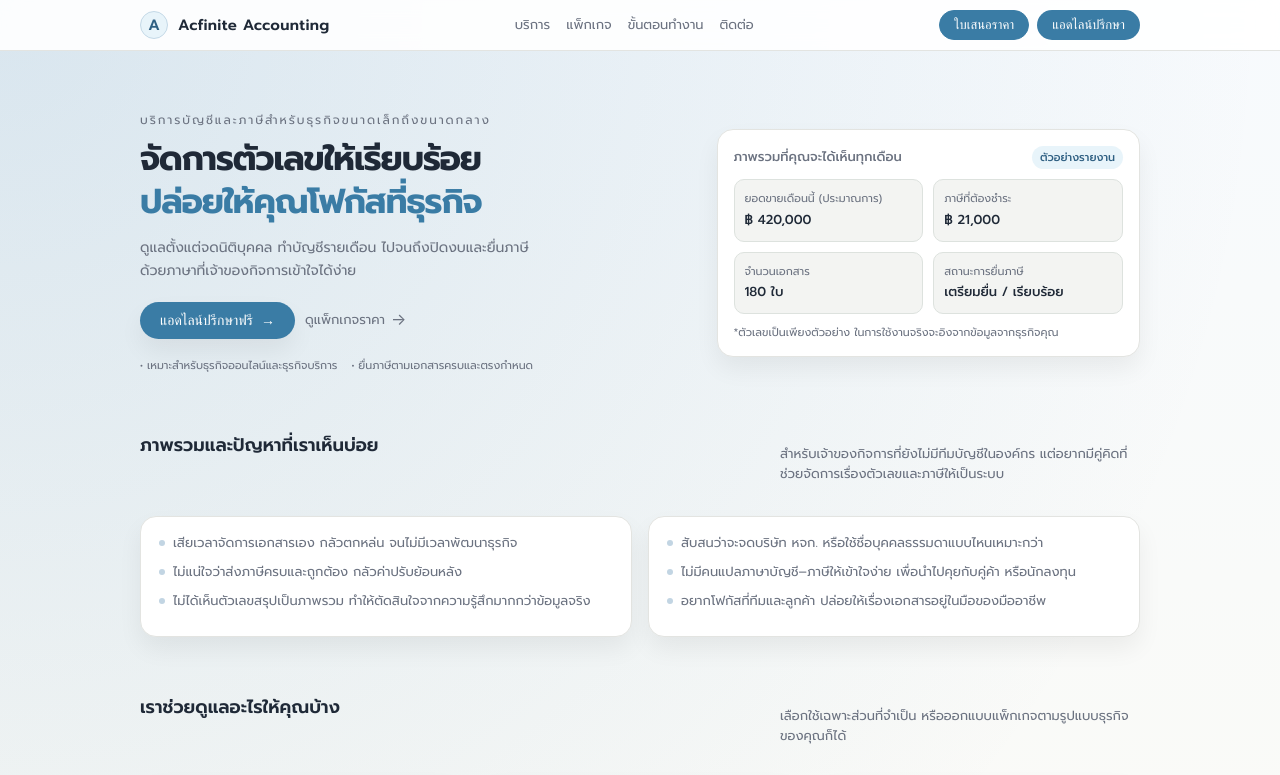
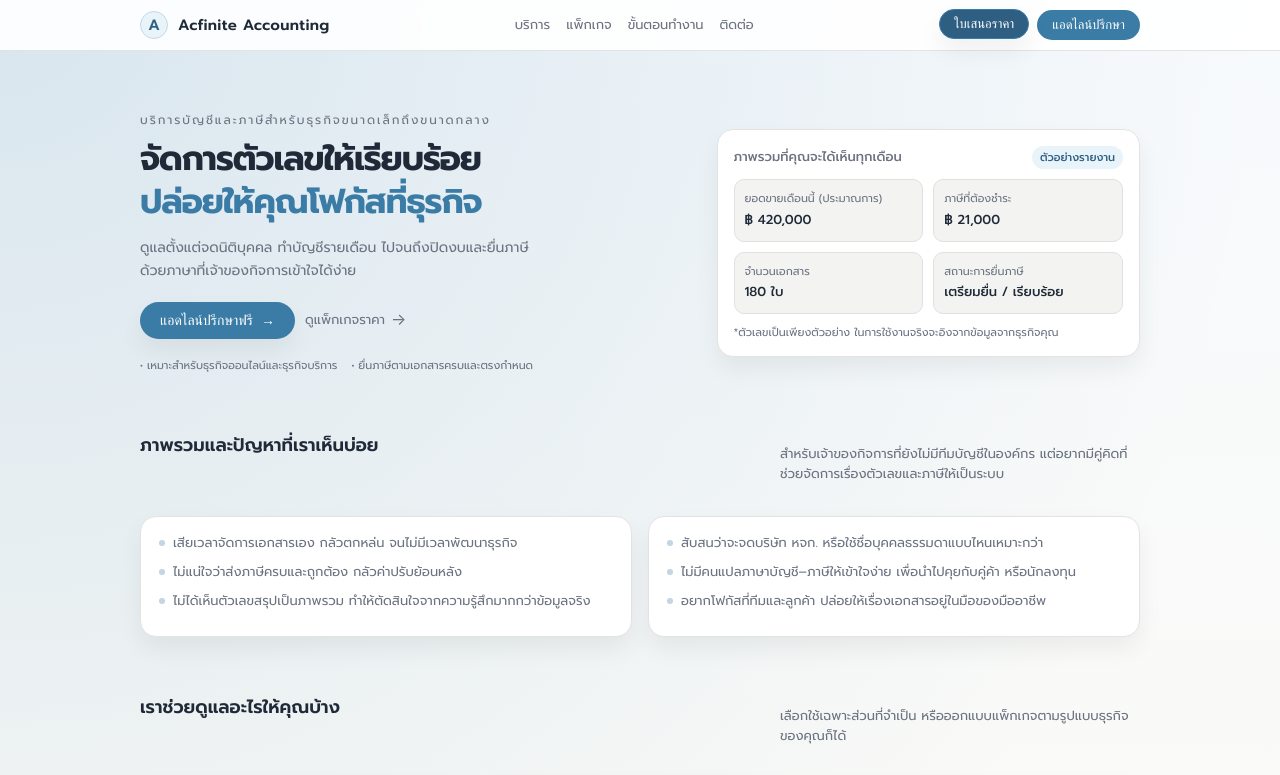
Before and after one commit to chayut031/acfinite_test, a plain HTML site: page index.html in a window 1280 px wide. In both pictures the pointer is over the button "ใบเสนอราคา". Shown: the top 775 px of the page. Drawn offline with Linux system fonts and the light colour scheme.

Commit message:
Update index.html

```diff
--- a/index.html
+++ b/index.html
@@ -112,8 +112,9 @@
       align-items: center;
       gap: 6px;
       transition: background var(--transition-fast), box-shadow var(--transition-fast), transform var(--transition-fast);
-      background: var(--primary-soft);
-      color: var(--primary-deep);
+      /* ใส่ CI */
+      background: var(--primary);
+      color: #ffffff;
       border: 1px solid var(--primary);
     }
     .nav-btn.primary {
@@ -122,8 +123,9 @@
       color: #ffffff;
     }
     .nav-btn:hover {
-      background: var(--primary);
-      color: #ffffff;
+      background: var(--primary-deep);
+      transform: translateY(-1px);
+      box-shadow: var(--shadow-soft);
     }
     .nav-btn.primary:hover { background: var(--primary-deep); }
 
```
